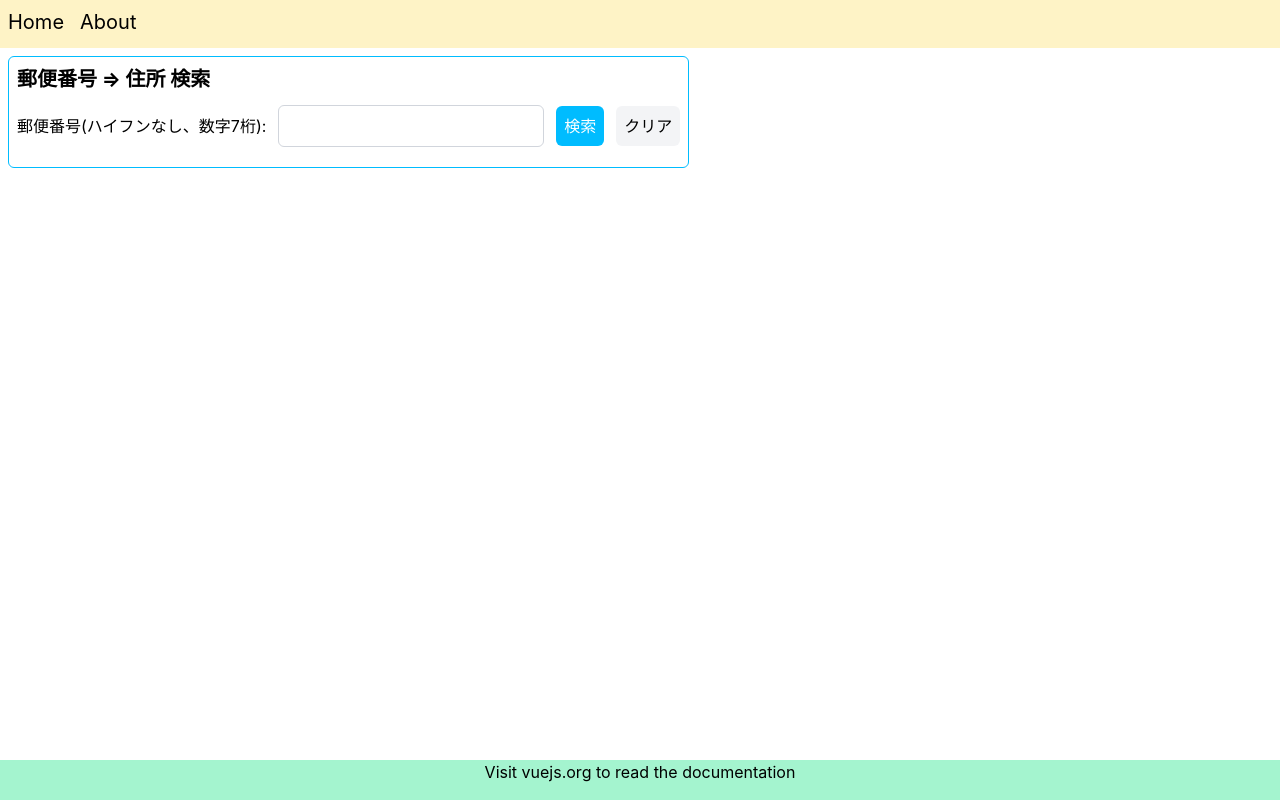
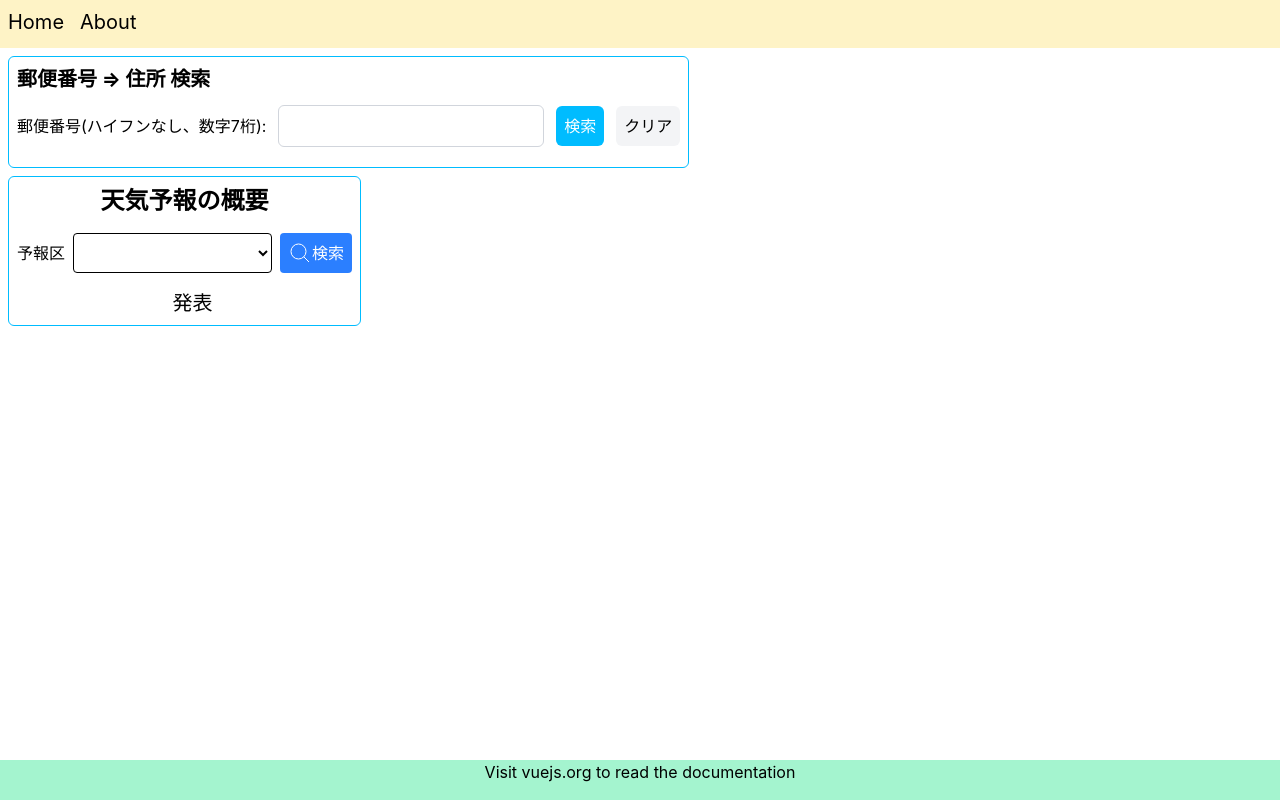
Before and after one commit to kito-pc16/hello-world, a Vue app: page / in a window 1280 px wide. Built offline with nearby package versions, Linux system fonts and the light colour scheme; the HTML template or start-up script is replaced by a standard one.

Commit message:
add weather report component

```diff
--- a/package.json
+++ b/package.json
@@ -16,6 +16,7 @@
     "@tailwindcss/vite": "^4.3.1",
     "axios": "^1.18.1",
     "tailwindcss": "^4.3.1",
+    "temporal-polyfill": "^1.0.1",
     "vue": "^3.5.38",
     "vue-router": "^5.1.0"
   },
--- /dev/null
+++ b/src/components/WeatherOverview.vue
@@ -0,0 +1,115 @@
+<script setup lang="ts">
+import { ref } from 'vue'
+import axios from 'axios'
+import { Temporal } from 'temporal-polyfill'
+
+interface WeatherData {
+  publishingOffice: string
+  reportDatetime: string
+  targetArea: string
+  headlineText: string
+  text: string
+}
+
+const areacodes = ref([
+  { code: '011000', name: '宗谷地方' },
+  { code: '012000', name: '上川・留萌地方' },
+  { code: '013000', name: '網走・北見・紋別地方' },
+  { code: '014100', name: '釧路・根室地方' },
+  { code: '015000', name: '胆振・日高地方' },
+  { code: '016000', name: '石狩・空知・後志地方' },
+  { code: '017000', name: '渡島・檜山地方' },
+  { code: '020000', name: '青森県' },
+  { code: '030000', name: '岩手県' },
+  { code: '040000', name: '宮城県' },
+  { code: '050000', name: '秋田県' },
+  { code: '060000', name: '山形県' },
+  { code: '070000', name: '福島県' },
+  { code: '080000', name: '茨城県' },
+  { code: '090000', name: '栃木県' },
+  { code: '100000', name: '群馬県' },
+  { code: '110000', name: '埼玉県' },
+  { code: '120000', name: '千葉県' },
+  { code: '130000', name: '東京都' },
+  { code: '140000', name: '神奈川県' },
+  { code: '150000', name: '新潟県' },
+  { code: '160000', name: '富山県' },
+  { code: '170000', name: '石川県' },
+  { code: '180000', name: '福井県' },
+  { code: '190000', name: '山梨県' },
+  { code: '200000', name: '長野県' },
+  { code: '210000', name: '岐阜県' },
+  { code: '220000', name: '静岡県' },
+  { code: '230000', name: '愛知県' },
+  { code: '240000', name: '三重県' },
+  { code: '250000', name: '滋賀県' },
+  { code: '260000', name: '京都府' },
+  { code: '270000', name: '大阪府' },
+  { code: '280000', name: '兵庫県' },
+  { code: '290000', name: '奈良県' },
+  { code: '300000', name: '和歌山県' },
+  { code: '310000', name: '鳥取県' },
+  { code: '320000', name: '島根県' },
+  { code: '330000', name: '岡山県' },
+  { code: '340000', name: '広島県' },
+  { code: '350000', name: '山口県' },
+  { code: '360000', name: '徳島県' },
+  { code: '370000', name: '香川県' },
+  { code: '380000', name: '愛媛県' },
+  { code: '390000', name: '高知県' },
+  { code: '400000', name: '福岡県' },
+  { code: '410000', name: '佐賀県' },
+  { code: '420000', name: '長崎県' },
+  { code: '430000', name: '熊本県' },
+  { code: '440000', name: '大分県' },
+  { code: '450000', name: '宮崎県' },
+  { code: '460000', name: '鹿児島県' },
+  { code: '460040', name: '奄美地方' },
+  { code: '471000', name: '沖縄本島地方' },
+  { code: '472000', name: '大東島地方' },
+  { code: '473000', name: '宮古島地方' },
+  { code: '474000', name: '八重山地方' }
+])
+const weatherData = ref<WeatherData | null>(null)
+const yohoukucode = ref('')
+const reportDatetime = ref('')
+
+async function fetchWeatherData(yohoukucode: string) {
+  await axios.get<WeatherData>('https://www.jma.go.jp/bosai/forecast/data/overview_forecast/'+yohoukucode+'.json')
+    .then(response => {
+      weatherData.value = response.data as WeatherData
+      reportDatetime.value = Temporal.Instant.from(response.data.reportDatetime).toLocaleString()
+    })
+    .catch(error => {
+      console.error('Error fetching weather data:', error)
+    })
+}
+</script>
+
+<template>
+  <div class="flex flex-col items-center justify-center gap-4">
+    <h1 class="text-2xl font-bold">天気予報の概要</h1>
+    <div class="flex items-center gap-2">
+      <p>予報区</p>
+      <select v-model="yohoukucode" class="border p-2 rounded">
+        <option v-for="area in areacodes" :key="area.code" :value="area.code">{{ area.name }}</option>
+      </select>
+      <button class="bg-blue-500 text-white p-2 rounded" @click="fetchWeatherData(yohoukucode)">
+        <div class="flex items-center">
+        <svg class="h-6 w-6" xmlns="http://www.w3.org/2000/svg" fill="none" viewBox="0 0 24 24" strokeWidth={1.5} stroke="currentColor" className="size-6">
+          <path strokeLinecap="round" strokeLinejoin="round" d="m21 21-5.197-5.197m0 0A7.5 7.5 0 1 0 5.196 5.196a7.5 7.5 0 0 0 10.607 10.607Z" />
+        </svg>
+        検索
+        </div>
+      </button>
+    </div>
+    <div class="flex gap-4 text-xl">
+      <p>{{ reportDatetime }}</p>
+      <p>{{ weatherData?.publishingOffice }} 発表</p>
+    </div>
+    <div v-if="weatherData" class="mt-2 p-4 border rounded bg-gray-100 w-full max-w-md">
+      <h2 class="text-xl font-semibold mb-2">{{weatherData.targetArea}}の天気概要</h2>
+      <p>{{ weatherData.text }}</p>
+    </div>
+  </div>
+</template>
--- a/src/views/HomeView.vue
+++ b/src/views/HomeView.vue
@@ -1,9 +1,13 @@
 <script setup lang="ts">
 import ZiptoAddress from '@/components/ZiptoAddress.vue';
+import WeatherOverview from '@/components/WeatherOverview.vue';
 </script>
 
 <template>
     <div class="border border-sky-400 rounded-md p-2 m-2 w-fit">
         <ZiptoAddress />
     </div>
+    <div class="border border-sky-400 rounded-md p-2 m-2 w-fit">
+        <WeatherOverview />
+    </div>
 </template>
```
Also changed, not shown: 1 other file (tests, documents, lock files or other folders).
